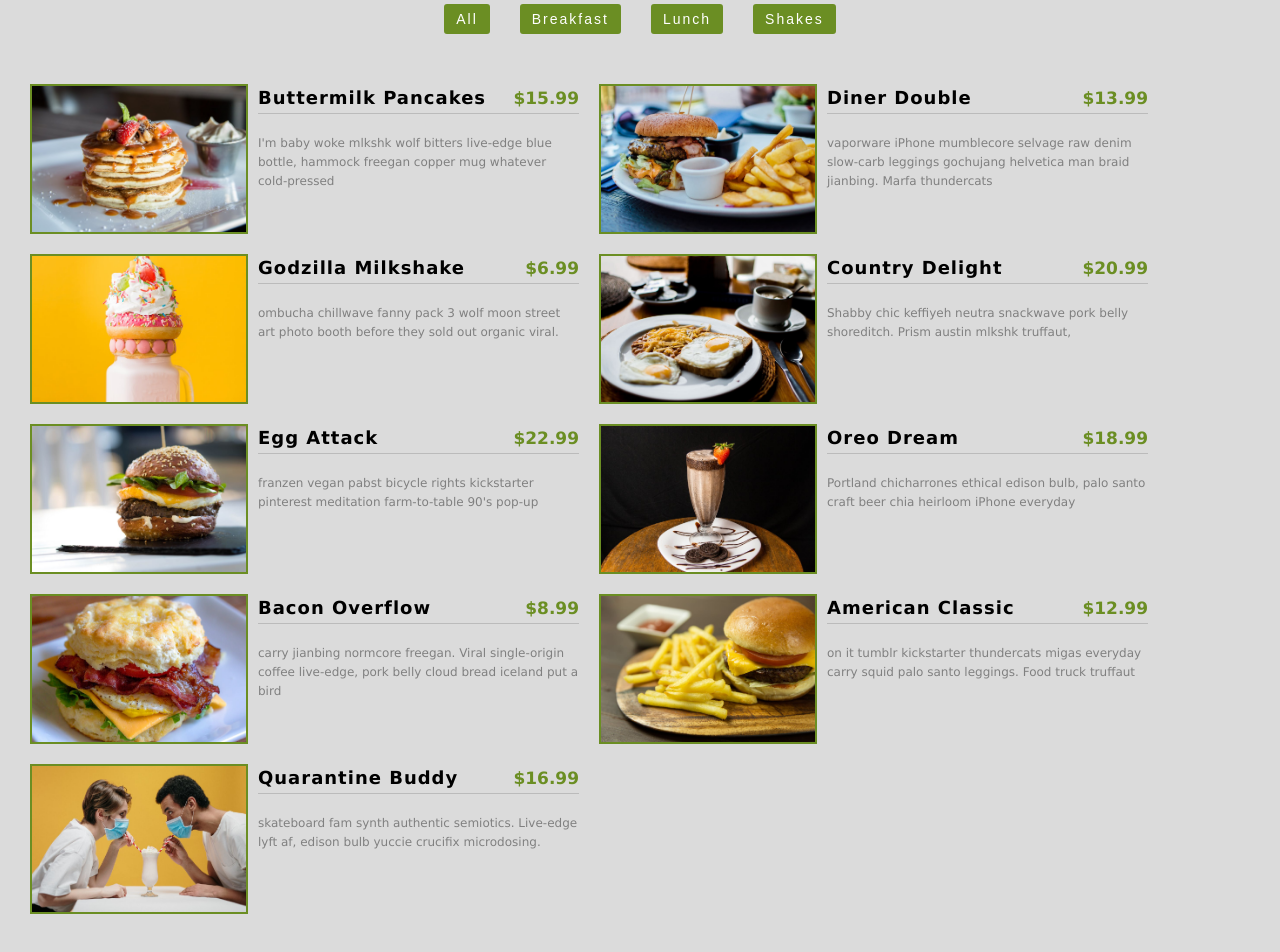
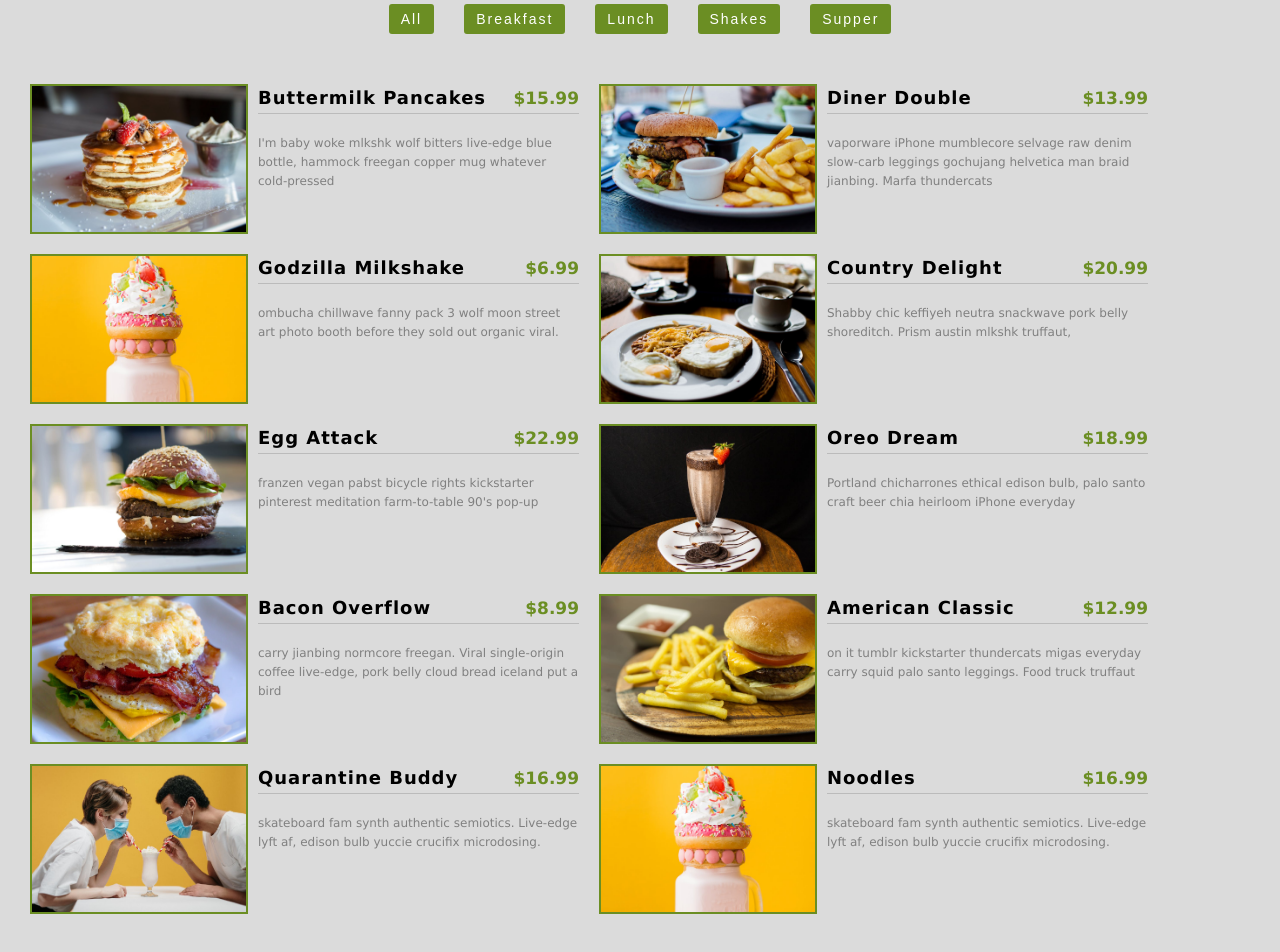
Before and after one commit to ibktommy/category-menu-react-app, a React (Create React App) app: page / in a window 1280 px wide. Shown: the part 124-1076 px from the top of the page. Built offline with nearby package versions, Linux system fonts and the light colour scheme.

Commit message:
Add another data to our data-file so as test if the category components is in sync with the data provided

```diff
--- a/src/data.js
+++ b/src/data.js
@@ -71,5 +71,13 @@ const menu = [
     img: './images/item-9.jpeg',
     desc: `skateboard fam synth authentic semiotics. Live-edge lyft af, edison bulb yuccie crucifix microdosing.`,
   },
+  {
+    id: 10,
+    title: 'Noodles',
+    category: 'supper',
+    price: 16.99,
+    img: './images/item-3.jpeg',
+    desc: `skateboard fam synth authentic semiotics. Live-edge lyft af, edison bulb yuccie crucifix microdosing.`,
+  },
 ];
 export default menu;
```
